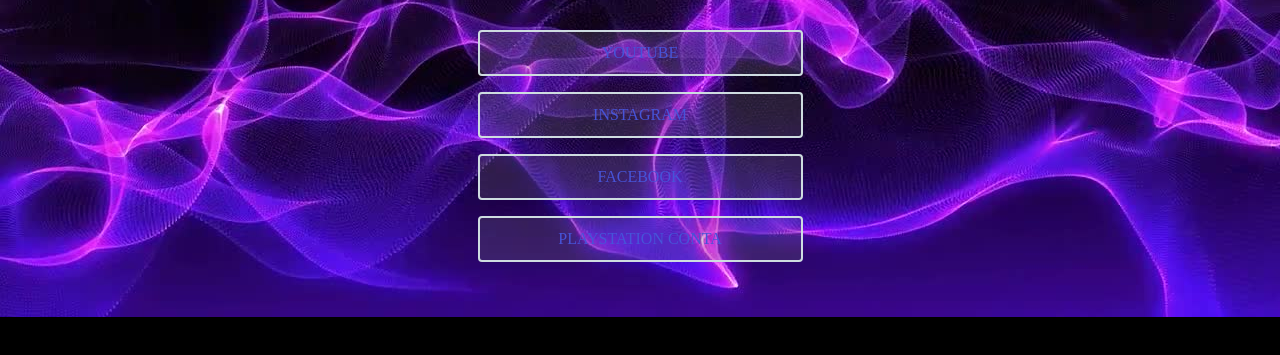
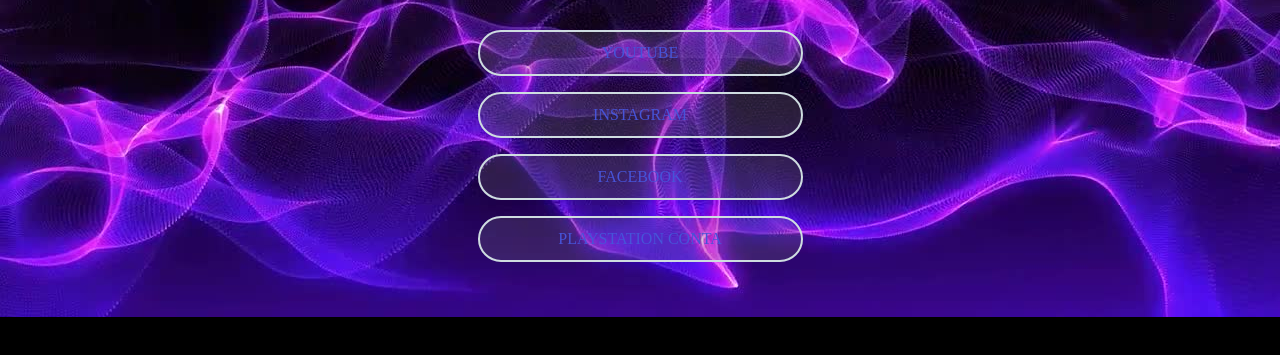
Before and after one commit to Amaral117/minhasredes, a plain HTML site: page index.html in a window 1280 px wide. Shown: the part 403-758 px from the top of the page. Drawn offline with Linux system fonts and the light colour scheme.

Commit message:
Add files via upload

```diff
--- a/index.css
+++ b/index.css
@@ -65,7 +65,7 @@
     border: 2px solid var(--purple);
     background-color: #7575753e;
     color: rgb(71, 84, 216);
-    border-radius: 4px;
+    border-radius: 64px;
 
     font-size: 16px;
     text-transform: uppercase;
```
